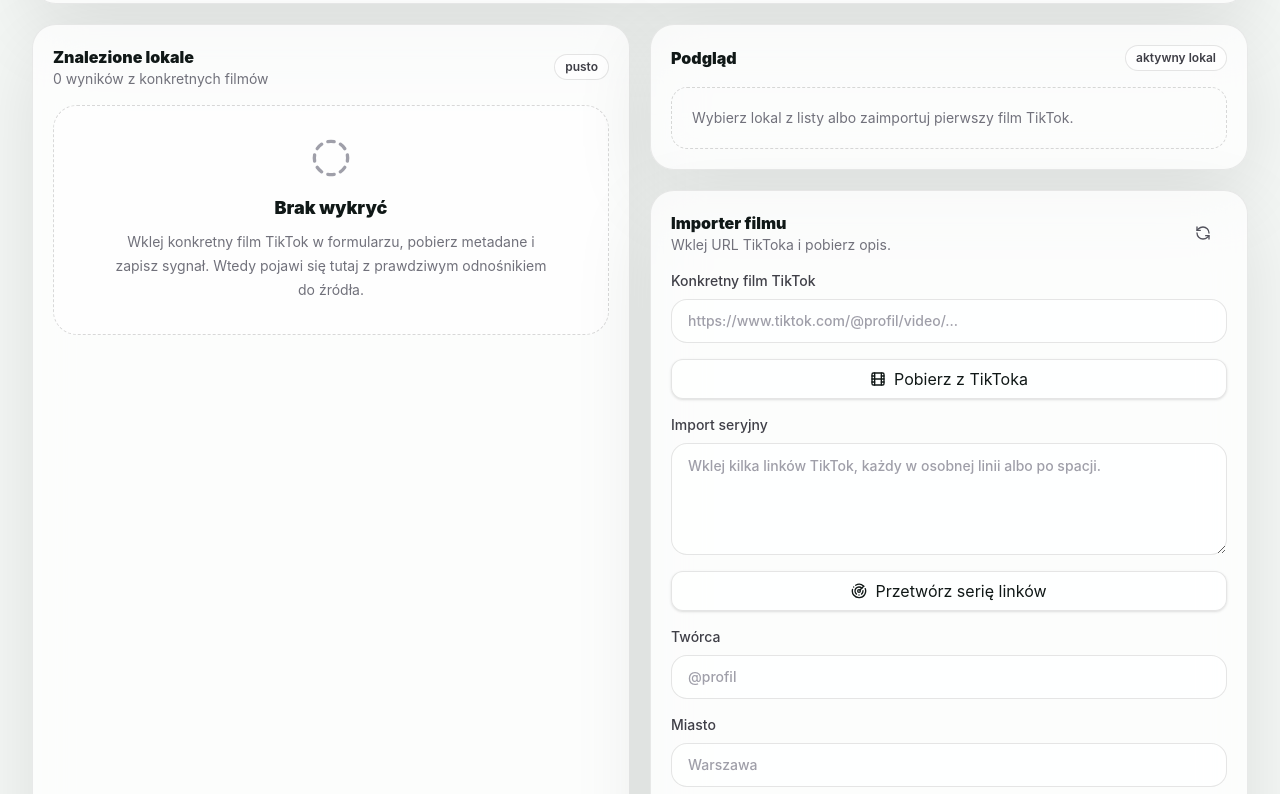
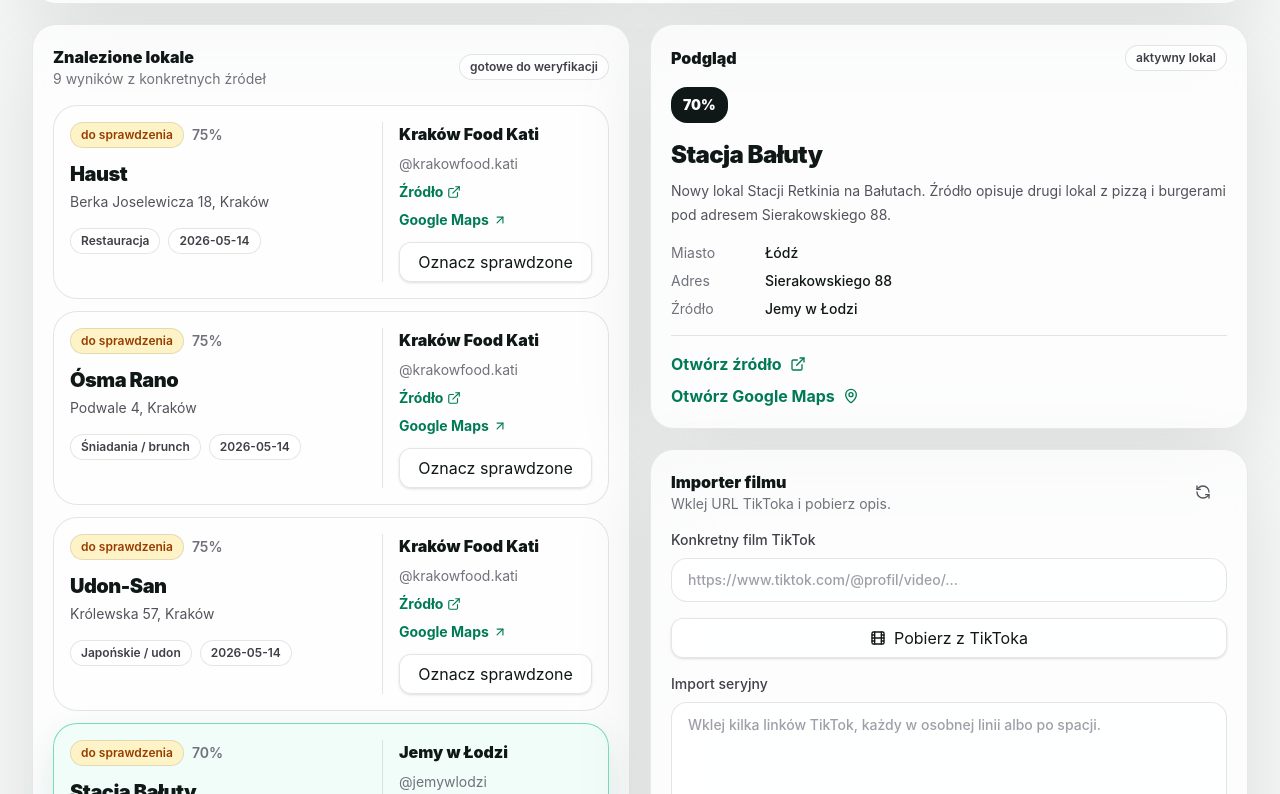
Before and after one commit to einstainek-boop/nowa-aplikacja, a React (Vite) app: page / in a window 1280 px wide. Shown: the part 826-1620 px from the top of the page. Built offline with nearby package versions, Linux system fonts and the light colour scheme.

Commit message:
Add watchlist discoveries and creator links

```diff
--- a/src/data.js
+++ b/src/data.js
@@ -22,6 +22,144 @@ export const creators = [
   { name: "Gdzie Zjeść Kraków", handle: "@gdziezjesckrakow", region: "Kraków", focus: "rankingi i lokalne aktualizacje", weight: 70, platform: "www / social" },
   { name: "KUKBUK", handle: "@kukbuk", region: "Polska", focus: "trendy gastro i przewodniki", weight: 70, platform: "magazyn / social" },
   { name: "Wife With Knife", handle: "@wifewithknife_com", region: "Łódź", focus: "recenzje restauracji i smaki", weight: 68, platform: "Instagram / blog" },
+];
+
+export const curatedSignals = [
+  {
+    id: "curated-stacja-baluty",
+    venue: "Stacja Bałuty",
+    city: "Łódź",
+    district: "Bałuty",
+    address: "Sierakowskiego 88",
+    category: "Pizza i burgery",
+    creator: "Jemy w Łodzi",
+    handle: "@jemywlodzi",
+    caption:
+      "Nowy lokal Stacji Retkinia na Bałutach. Źródło opisuje drugi lokal z pizzą i burgerami pod adresem Sierakowskiego 88.",
+    sourceUrl: "https://jemywlodzi.pl/stacja-retkinia-ma-nowa-stacje-na-balutach/",
+    detectedAt: "2026-05-14",
+    verified: false,
+  },
+  {
+    id: "curated-nie-pytaj-20",
+    venue: "Nie pytaj 2.0",
+    city: "Łódź",
+    district: "Nowa Sukcesja",
+    address: "Rembielińskiego 4",
+    category: "Kawiarnia",
+    creator: "Jemy w Łodzi",
+    handle: "@jemywlodzi",
+    caption:
+      "Nowa odsłona kawiarni Nie pytaj 2.0 w większej przestrzeni przy Rembielińskiego 4.",
+    sourceUrl: "https://jemywlodzi.pl/szlakiem-slodkosci-nowe-kawiarnie-w-lodzi/",
+    detectedAt: "2026-05-14",
+    verified: false,
+  },
+  {
+    id: "curated-maru-lodz",
+    venue: "Maru",
+    city: "Łódź",
+    district: "Śródmieście",
+    address: "Piotrkowska 64",
+    category: "Matcha / kawiarnia",
+    creator: "Jemy w Łodzi",
+    handle: "@jemywlodzi",
+    caption:
+      "Nowe miejsce Maru przy Piotrkowskiej 64, rozwinięte z food trucka na OFF Piotrkowska.",
+    sourceUrl: "https://jemywlodzi.pl/szlakiem-slodkosci-nowe-kawiarnie-w-lodzi/",
+    detectedAt: "2026-05-14",
+    verified: false,
+  },
+  {
+    id: "curated-sisi-cakes",
+    venue: "SISI Cakes",
+    city: "Łódź",
+    district: "Bałuty",
+    address: "Łagiewnicka 80/98",
+    category: "Cukiernia / kawiarnia",
+    creator: "Jemy w Łodzi",
+    handle: "@jemywlodzi",
+    caption:
+      "Nowe kameralne miejsce SISI Cakes z monoporcjami, sernikami baskijskimi i tartami.",
+    sourceUrl: "https://jemywlodzi.pl/szlakiem-slodkosci-nowe-kawiarnie-w-lodzi/",
+    detectedAt: "2026-05-14",
+    verified: false,
+  },
+  {
+    id: "curated-pafu",
+    venue: "Pafu",
+    city: "Łódź",
+    district: "Polesie",
+    address: "Wólczańska 223",
+    category: "Pracownia wypieków",
+    creator: "Jemy w Łodzi",
+    handle: "@jemywlodzi",
+    caption:
+      "Nowe miejsce Pafu przy Wólczańskiej 223, pracownia wypieków z francuskim rzemiosłem.",
+    sourceUrl: "https://jemywlodzi.pl/szlakiem-slodkosci-nowe-kawiarnie-w-lodzi/",
+    detectedAt: "2026-05-14",
+    verified: false,
+  },
+  {
+    id: "curated-acanti",
+    venue: "Acanti",
+    city: "Łódź",
+    district: "Centrum",
+    address: "Traugutta 12",
+    category: "Restauracja",
+    creator: "Jemy w Łodzi",
+    handle: "@jemywlodzi",
+    caption:
+      "Nowe kulinarne otwarcie Acanti w odrestaurowanej kamienicy T12 przy Traugutta 12.",
+    sourceUrl: "https://jemywlodzi.pl/acanti-mocne-kulinarne-otwarcie-w-lodzi/",
+    detectedAt: "2026-05-14",
+    verified: false,
+  },
+  {
+    id: "curated-haust",
+    venue: "Haust",
+    city: "Kraków",
+    district: "Kazimierz",
+    address: "Berka Joselewicza 18",
+    category: "Restauracja",
+    creator: "Kraków Food Kati",
+    handle: "@krakowfood.kati",
+    caption:
+      "Nowe miejsce wyróżnione w zestawieniu Kraków Food w kategorii najlepszych nowych miejsc 2025.",
+    sourceUrl: "https://krakowfood.pl/najlepsze-restauracje-w-krakowie-2025-plebiscyt/",
+    detectedAt: "2026-05-14",
+    verified: false,
+  },
+  {
+    id: "curated-osma-rano",
+    venue: "Ósma Rano",
+    city: "Kraków",
+    district: "Stare Miasto",
+    address: "Podwale 4",
+    category: "Śniadania / brunch",
+    creator: "Kraków Food Kati",
+    handle: "@krakowfood.kati",
+    caption:
+      "Nowe miejsce Ósma Rano przy Podwale 4, wskazane w plebiscycie Kraków Food jako jedno z najlepszych nowych miejsc.",
+    sourceUrl: "https://krakowfood.pl/najlepsze-restauracje-w-krakowie-2025-plebiscyt/",
+    detectedAt: "2026-05-14",
+    verified: false,
+  },
+  {
+    id: "curated-udon-san",
+    venue: "Udon-San",
+    city: "Kraków",
+    district: "Krowodrza",
+    address: "Królewska 57",
+    category: "Japońskie / udon",
+    creator: "Kraków Food Kati",
+    handle: "@krakowfood.kati",
+    caption:
+      "Nowe otwarcie Udon-San dostrzeżone w zestawieniu Kraków Food; lokal działa przy Królewskiej 57.",
+    sourceUrl: "https://krakowfood.pl/najlepsze-restauracje-w-krakowie-2025-plebiscyt/",
+    detectedAt: "2026-05-14",
+    verified: false,
+  },
 ];
 
 export const openKeywords = [
--- a/src/main.jsx
+++ b/src/main.jsx
@@ -22,12 +22,12 @@ import {
 import { AnimatePresence, motion } from "framer-motion";
 import React, { useEffect, useMemo, useState } from "react";
 import { createRoot } from "react-dom/client";
-import { creators, openKeywords, rejectKeywords } from "./data";
+import { creators, curatedSignals, openKeywords, rejectKeywords } from "./data";
 import { Badge, Button, Card, Field, Input, Textarea } from "./components/ui";
 import { cn } from "./lib/utils";
 import "./styles.css";
 
-const STORAGE_KEY = "gastroSignalsV3";
+const STORAGE_KEY = "gastroSignalsV4";
 const emptyForm = {
   creator: "",
   city: "",
@@ -180,8 +180,9 @@ function App() {
   }
 
   function resetSignals() {
-    setSignals([]);
-    setSelectedSignalId(null);
+    const seededSignals = initialCuratedSignals();
+    setSignals(seededSignals);
+    setSelectedSignalId(seededSignals[0]?.id ?? null);
     setImportState({ status: "idle", message: "" });
   }
 
@@ -329,32 +330,30 @@ function SourceRadar({ creators: topCreators, total, regions }) {
       </div>
       <div className="flex min-w-0 gap-3 overflow-x-auto overflow-y-hidden pb-2 [scrollbar-width:thin]">
         {topCreators.map((creator, index) => (
-          <motion.article
+          <motion.a
             key={creator.handle}
+            href={creatorUrl(creator)}
+            target="_blank"
+            rel="noreferrer"
             initial={{ opacity: 0, y: 12 }}
             animate={{ opacity: 1, y: 0 }}
             transition={{ delay: index * 0.025 }}
-            className="group grid min-h-32 w-56 shrink-0 content-between rounded-2xl border border-black/10 bg-white/70 p-4 transition hover:-translate-y-1 hover:border-emerald-500/30 hover:bg-white dark:border-white/10 dark:bg-white/10 dark:hover:bg-white/[0.14]"
+            className="group grid min-h-32 w-56 shrink-0 content-between rounded-2xl border border-black/10 bg-white/70 p-4 text-left transition hover:-translate-y-1 hover:border-emerald-500/30 hover:bg-white focus-visible:outline-none focus-visible:ring-2 focus-visible:ring-emerald-500 dark:border-white/10 dark:bg-white/10 dark:hover:bg-white/[0.14]"
           >
             <div>
               <p className="font-black">{creator.name}</p>
               <p className="mt-1 text-sm text-zinc-500 dark:text-zinc-400">{creator.region}</p>
             </div>
             <div className="flex items-center justify-between gap-3">
-              <a
-                className="inline-flex min-w-0 items-center gap-1 text-xs font-semibold text-zinc-500 transition hover:text-emerald-700 dark:text-zinc-400 dark:hover:text-emerald-300"
-                href={creatorUrl(creator)}
-                target="_blank"
-                rel="noreferrer"
-              >
+              <span className="inline-flex min-w-0 items-center gap-1 text-xs font-semibold text-zinc-500 transition group-hover:text-emerald-700 dark:text-zinc-400 dark:group-hover:text-emerald-300">
                 <Link2 className="size-3 shrink-0" />
                 <span className="truncate">{creator.platform}</span>
-              </a>
+              </span>
               <span className="rounded-full bg-emerald-100 px-2 py-1 text-xs font-black text-emerald-800 dark:bg-emerald-400/15 dark:text-emerald-200">
                 {creator.weight}
               </span>
             </div>
-          </motion.article>
+          </motion.a>
         ))}
       </div>
     </Card>
@@ -367,7 +366,7 @@ function SignalsPanel({ signals, selectedSignalId, onSelect, onVerify }) {
       <div className="mb-4 flex items-center justify-between gap-3">
         <div>
           <h2 className="font-black">Znalezione lokale</h2>
-          <p className="text-sm text-zinc-500 dark:text-zinc-400">{signals.length} wyników z konkretnych filmów</p>
+          <p className="text-sm text-zinc-500 dark:text-zinc-400">{signals.length} wyników z konkretnych źródeł</p>
         </div>
         <Badge>{signals.length ? "gotowe do weryfikacji" : "pusto"}</Badge>
       </div>
@@ -441,7 +440,7 @@ function SignalCard({ signal, selected, onSelect, onVerify }) {
         <p className="font-black">{signal.creator}</p>
         <p className="text-sm text-zinc-500 dark:text-zinc-400">{signal.handle}</p>
         <a className="inline-flex items-center gap-1 text-sm font-bold text-emerald-700 dark:text-emerald-300" href={signal.sourceUrl} target="_blank" rel="noreferrer" onClick={(event) => event.stopPropagation()}>
-          Film TikTok <ExternalLink className="size-3.5" />
+          {sourceLabel(signal.sourceUrl)} <ExternalLink className="size-3.5" />
         </a>
         {googleMapsUrl && (
           <a className="inline-flex items-center gap-1 text-sm font-bold text-emerald-700 dark:text-emerald-300" href={googleMapsUrl} target="_blank" rel="noreferrer" onClick={(event) => event.stopPropagation()}>
@@ -488,7 +487,7 @@ function DetailPanel({ signal }) {
           </dl>
           <div className="grid gap-2 border-t border-black/10 pt-4 dark:border-white/10">
             <a className="inline-flex items-center gap-2 font-bold text-emerald-700 dark:text-emerald-300" href={signal.sourceUrl} target="_blank" rel="noreferrer">
-              Otwórz film TikTok <ExternalLink className="size-4" />
+              {openSourceLabel(signal.sourceUrl)} <ExternalLink className="size-4" />
             </a>
             {buildGoogleMapsUrl(signal) && (
               <a className="inline-flex items-center gap-2 font-bold text-emerald-700 dark:text-emerald-300" href={buildGoogleMapsUrl(signal)} target="_blank" rel="noreferrer">
@@ -659,10 +658,21 @@ function extractTikTokUrls(text) {
 
 function loadSignals() {
   try {
-    return JSON.parse(localStorage.getItem(STORAGE_KEY) || "[]").map(enrichSignal);
+    const seededSignals = initialCuratedSignals();
+    const storedSignals = JSON.parse(localStorage.getItem(STORAGE_KEY) || "null");
+
+    if (!Array.isArray(storedSignals)) {
+      return seededSignals;
+    }
+
+    return mergeSignals(storedSignals.map(enrichSignal), seededSignals);
   } catch {
-    return [];
+    return initialCuratedSignals();
   }
+}
+
+function initialCuratedSignals() {
+  return curatedSignals.map(enrichSignal);
 }
 
 function enrichSignal(signal) {
@@ -730,6 +740,14 @@ function isTikTokUrl(url) {
   }
 }
 
+function sourceLabel(url) {
+  return isTikTokUrl(url) ? "Film TikTok" : "Źródło";
+}
+
+function openSourceLabel(url) {
+  return isTikTokUrl(url) ? "Otwórz film TikTok" : "Otwórz źródło";
+}
+
 function creatorUrl(creator) {
   const username = creator.handle.replace("@", "");
 
```
